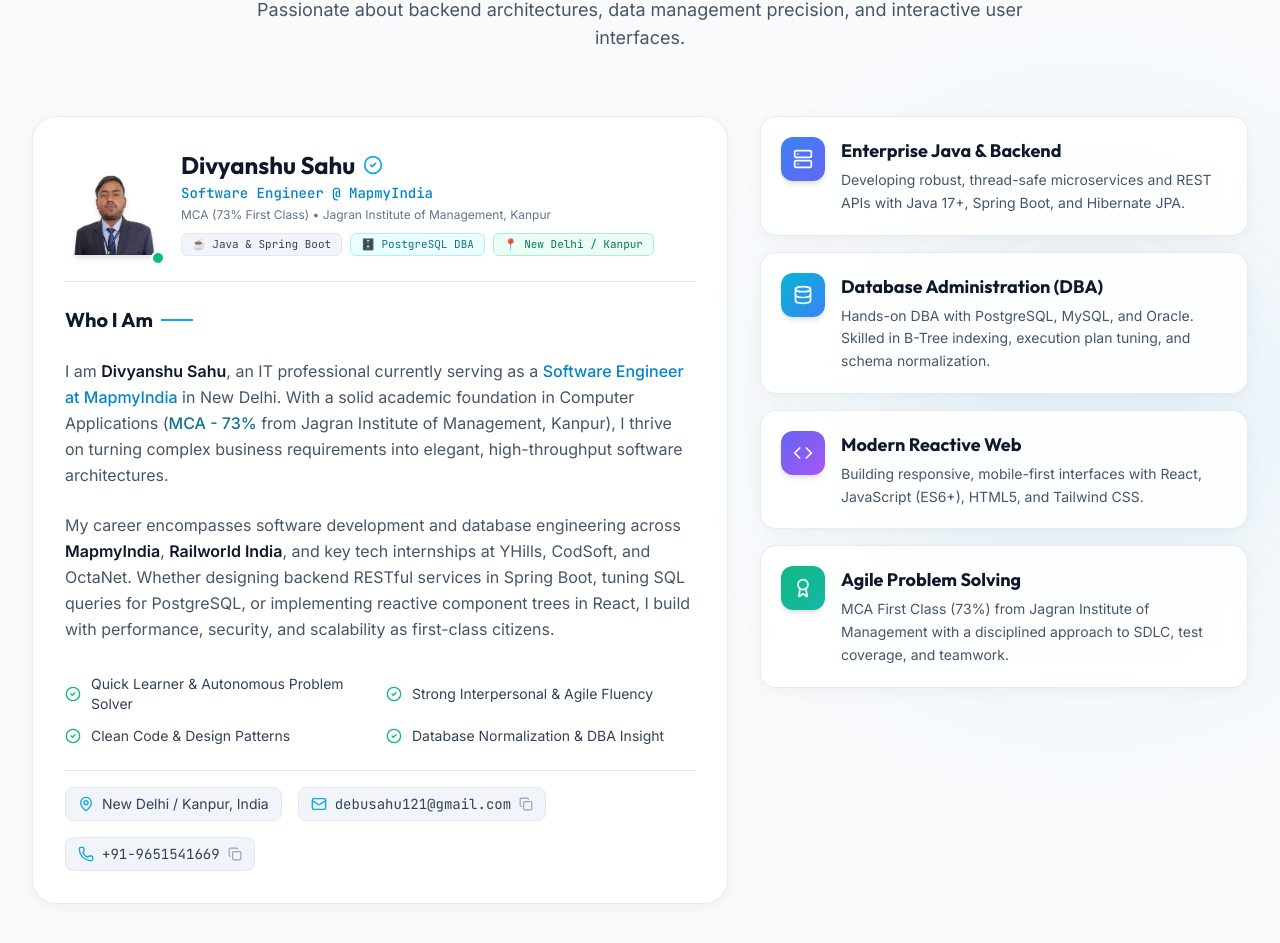
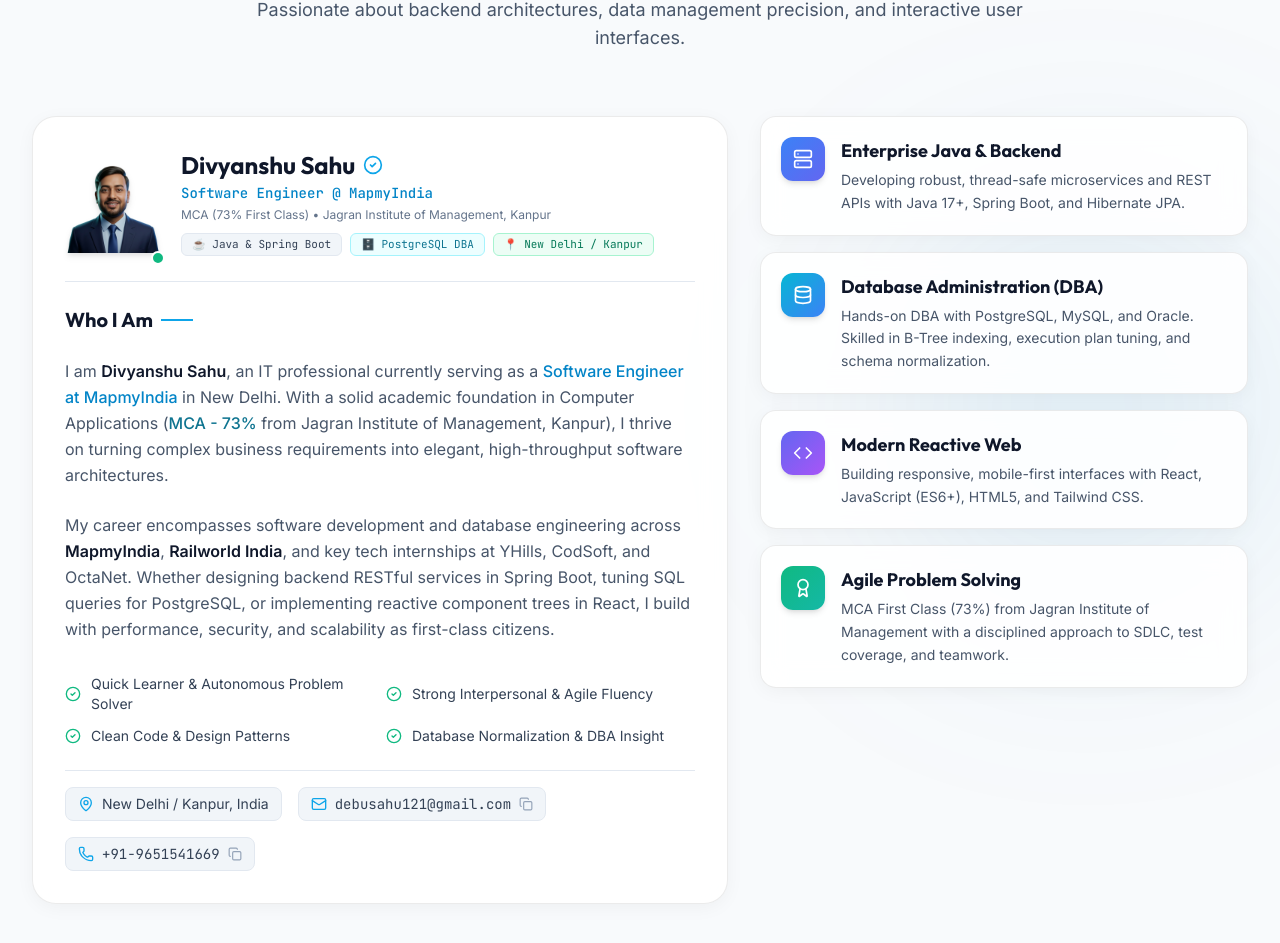
Before and after one commit to DebuSahu/My_New_Potfolio, a React (Vite) app: page / in a window 1280 px wide. Shown: the part 1170-2113 px from the top of the page. Built offline with nearby package versions, Linux system fonts and the light colour scheme.

Commit message:
Swap avatar images: 3D avatar in About section, original photo in Resume

```diff
--- a/src/components/About.jsx
+++ b/src/components/About.jsx
@@ -74,7 +74,7 @@ export default function About() {
               <div className="flex flex-col sm:flex-row items-center sm:items-start gap-5 pb-5 border-b border-slate-200 dark:border-slate-800/80">
                 <div className="relative shrink-0">
                   <img
-                    src={personal.avatarOriginal || `${import.meta.env.BASE_URL || '/'}profile.png`}
+                    src={personal.avatar || `${import.meta.env.BASE_URL || '/'}model-3d-front.png`}
                     alt="Divyanshu Sahu"
                     className="w-20 h-24 sm:w-24 sm:h-28 object-contain drop-shadow-md"
                   />
--- a/src/components/ResumeModal.jsx
+++ b/src/components/ResumeModal.jsx
@@ -78,9 +78,9 @@ export default function ResumeModal({ onClose }) {
                   Software Developer || MCA Graduate || Java & Spring Boot Specialist || PostgreSQL & MySQL DBA
                 </p>
               </div>
-              {(personal.avatarOriginal || personal.avatar) && (
+              {(personal.avatarOriginal || `${import.meta.env.BASE_URL || '/'}profile.png`) && (
                 <img
-                  src={personal.avatarOriginal || personal.avatar}
+                  src={personal.avatarOriginal || `${import.meta.env.BASE_URL || '/'}profile.png`}
                   alt="Divyanshu Sahu"
                   className="w-20 h-24 sm:w-24 sm:h-28 object-contain shrink-0 rounded-lg shadow-sm"
                 />
```
